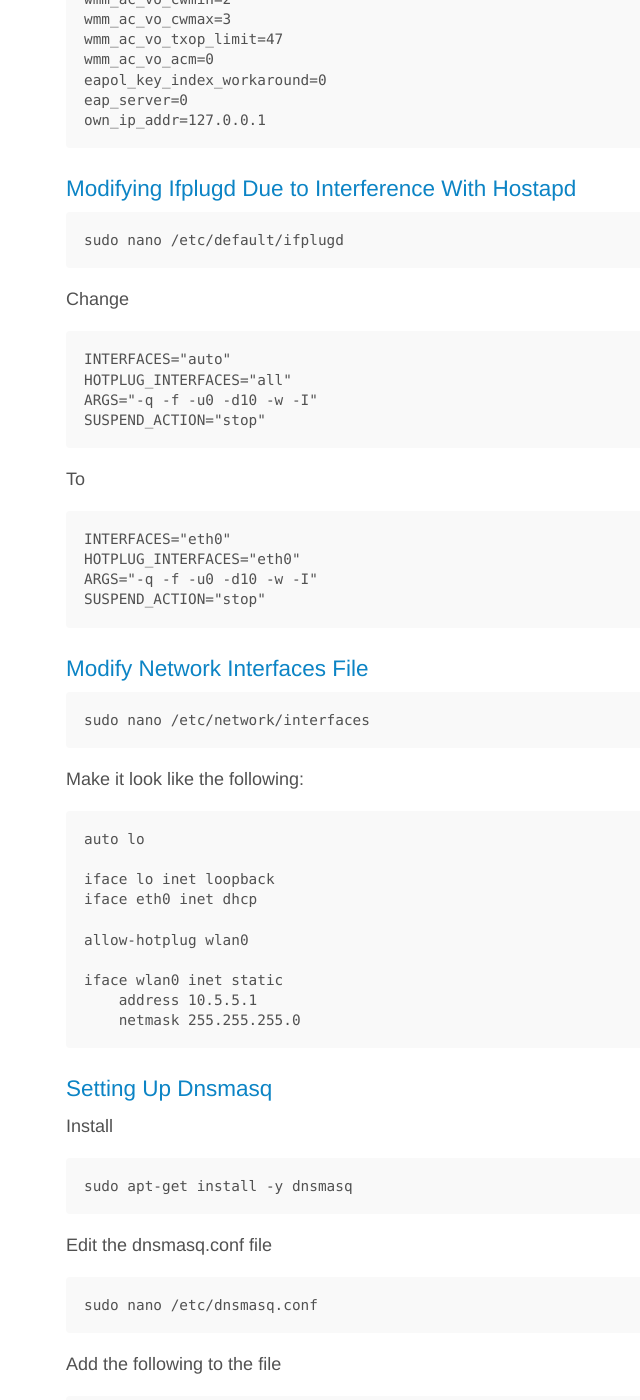
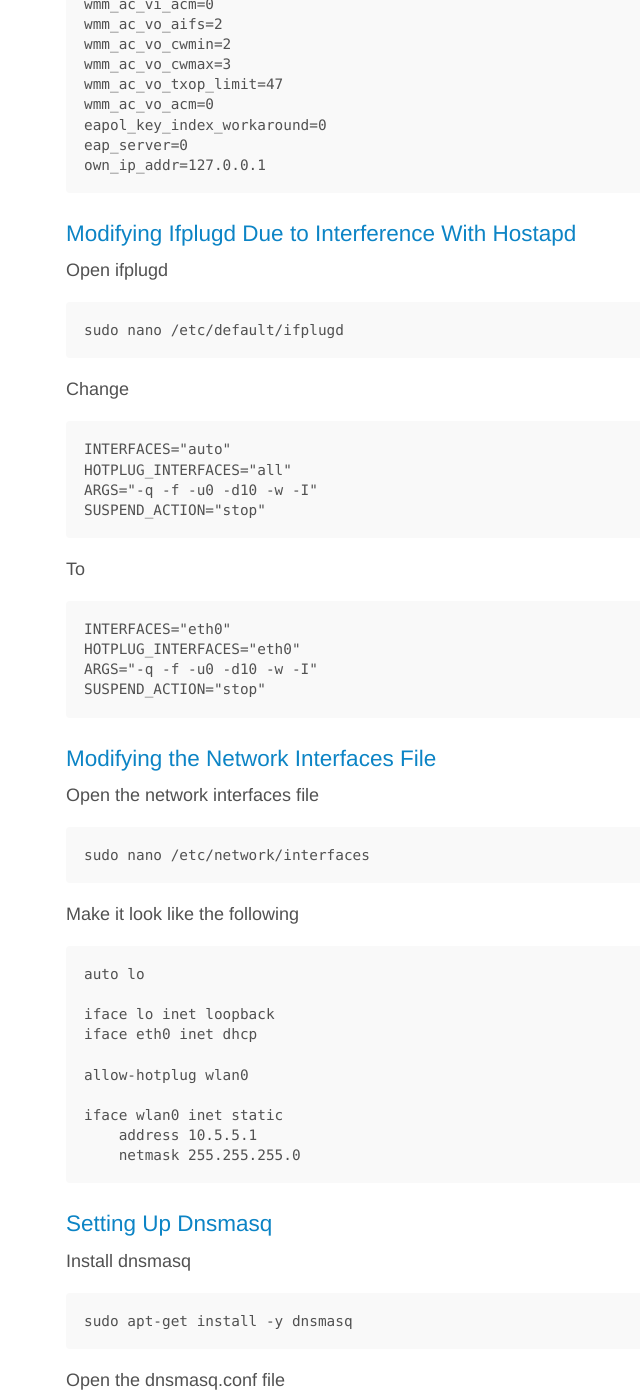
Before and after one commit to sbdchd/blog, a Jekyll site: the page built from _posts/2015-01-10-Rickroll-Access-Point-via-Raspberry-Pi.md, in a window 1280 px wide and 1400 px high, scrolled down 1838 px. Shown: the whole window, without its empty margins (250-890 px from the left). Built offline with Jekyll 4.4.1, drawn with Linux system fonts in a browser that asks for light colours; Markdown is read by kramdown in place of the engine named in the settings; comment, search, counter and statistics services are not loaded; some of the changed text lies outside the part shown.

Commit message:
minor edits

```diff
--- a/_posts/2015-01-10-Rickroll-Access-Point-via-Raspberry-Pi.md
+++ b/_posts/2015-01-10-Rickroll-Access-Point-via-Raspberry-Pi.md
@@ -90,6 +92,8 @@ Make sure `interface`, `driver`, `ssid`, and `channel` are appropriate
 
 ###Modifying Ifplugd Due to Interference With Hostapd
 
+Open ifplugd
+
     sudo nano /etc/default/ifplugd
 
 Change
@@ -107,11 +111,13 @@ To
     SUSPEND_ACTION="stop"
 
 
-###Modify Network Interfaces File
+###Modifying the Network Interfaces File
+
+Open the network interfaces file
 
     sudo nano /etc/network/interfaces
 
-Make it look like the following:
+Make it look like the following
 
     auto lo
 
@@ -126,11 +132,11 @@ Make it look like the following:
 
 ###Setting Up Dnsmasq
 
-Install
+Install dnsmasq
 
     sudo apt-get install -y dnsmasq
 
-Edit the dnsmasq.conf file
+Open the dnsmasq.conf file
 
     sudo nano /etc/dnsmasq.conf
 
@@ -194,13 +200,13 @@ Add the following to the file
     log-queries
 
 
-###Adding Webserver for Rickroll
+###Adding the Webserver for Rickroll
 
 Install nginx
 
     sudo apt-get install -y nginx
 
-Modify the default html with desired content
+Modify the default html file with your desired content
 
     sudo nano /usr/share/nginx/www/index.html
 
```
Also changed, not shown: other parts of _posts/2015-01-10-Rickroll-Access-Point-via-Raspberry-Pi.md (+3 -1 lines).
